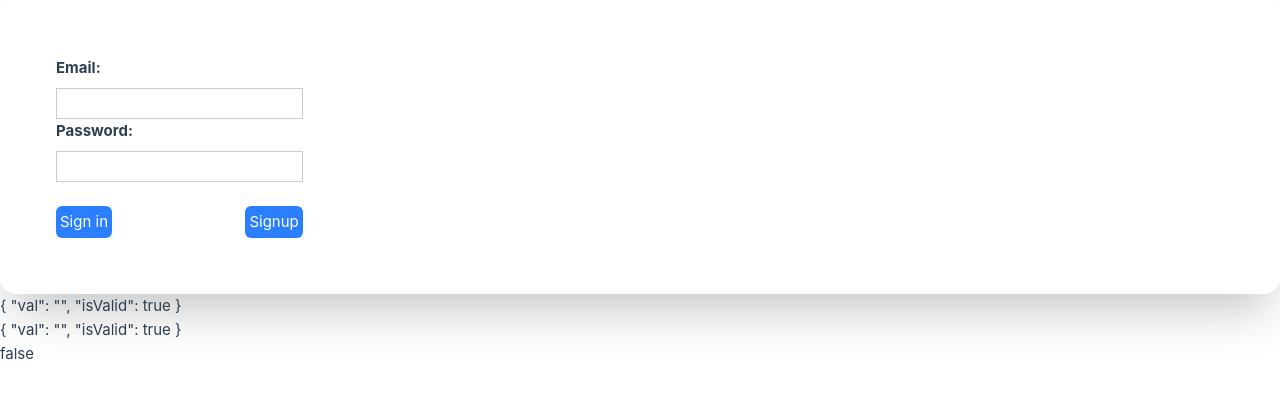
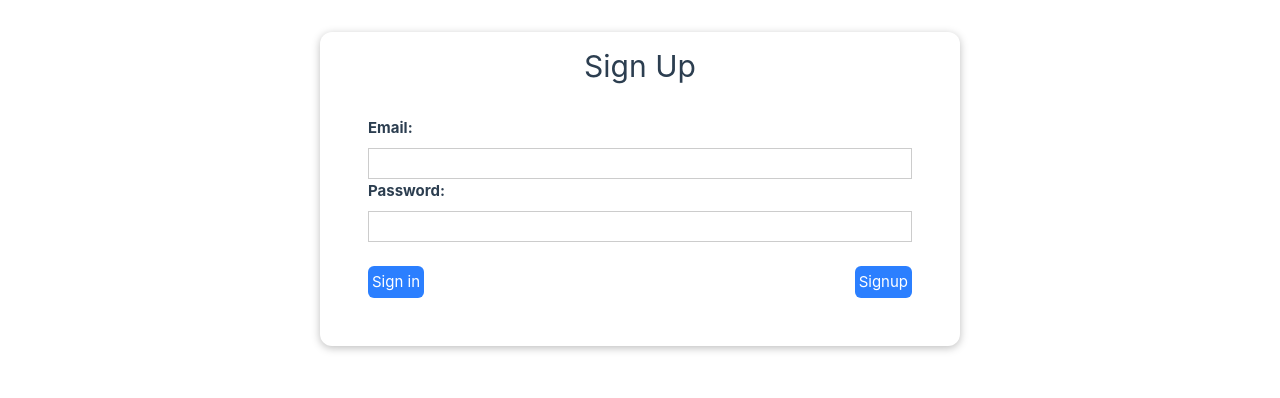
Before and after one commit to michael-adams-01/vue-todo, a Vue app: page /signup in a window 1280 px wide. Shown: the top 398 px of the page. Built offline with nearby package versions, Linux system fonts and the light colour scheme.

Commit message:
Add error handling and loading spinner to SignUp

```diff
--- a/src/views/SignIn.vue
+++ b/src/views/SignIn.vue
@@ -18,7 +18,7 @@
         </div>
       </form>
       <base-spinner v-if="isLoading"></base-spinner>
-      <h3 v-if="!!errorMessage" class="font-bold text-red-500">Error: {{ errorMessage }}</h3>
+      <h3 v-if="!!errorMessage" class="font-bold text-red-500">{{ errorMessage }}</h3>
     </base-card>
   </div>
 </template>
@@ -98,11 +98,6 @@ export default {
       this.isLoading = false
       await this.store.getTasks();
       this.$router.replace('/home');
-
-
-      // console.log(this.emailInput.isValid)
-      // console.log(this.passwordInput.isValid)
-      //this.$router.replace('/home');
     },
     clearError() {
       this.formIsInvalid = false;
--- a/src/views/SignUp.vue
+++ b/src/views/SignUp.vue
@@ -1,7 +1,7 @@
 <template>
   <div>
-    <div
-      class="flex flex-col p-6 m-3 space-y-10 bg-white rounded-2xl shadow-2xl md:flex-row md:space-y-0 md:space-x-10 md:m-0 m:p-16">
+    <base-card>
+      <h1 class="font-bold text-center text-3xl">Sign Up</h1>
       <form @submit.prevent="handleSubmit">
         <label for="email">Email: </label>
         <input @focus="clearError" v-model.trim="enteredEmail.val" class="border" type="email">
@@ -15,10 +15,9 @@
           <button class="bg-blue-500 p-1 font-bold text-white rounded-md">Signup</button>
         </div>
       </form>
-    </div>
-    <h1>{{ enteredEmail }}</h1>
-    <h1>{{ enteredPassword }}</h1>
-    <h1>{{ formisInvalid }}</h1>
+      <base-spinner v-if="isLoading"></base-spinner>
+      <h3 v-if="!!errorMessage" class="font-bold text-red-500">{{ errorMessage }}</h3>
+    </base-card>
   </div>
 </template>
 
@@ -40,6 +39,8 @@ export default {
         isValid: true,
       },
       formisInvalid: false,
+      isLoading: false,
+      errorMessage: '',
     }
   },
   methods: {
@@ -65,6 +66,9 @@ export default {
         return;
       }
 
+      try {
+
+        this.isLoading = true;
         const response = await fetch('https://identitytoolkit.googleapis.com/v1/accounts:signUp?key=AIzaSyDTy5Gbh2mmANhPJfq38cNcarnHRFGfaEM',
           {
             method: 'POST',
@@ -80,8 +84,22 @@ export default {
         const responseData = await response.json();
         this.store.userId = responseData.localId
 
-      console.log(responseData)
+        if (!response.ok) {
+          console.log("Response is not ok")
+          this.isLoading = false;
+          const error = new Error(responseData.error.message || 'There was an error signing up. Please try again')
+          this.errorMessage = error;
+          return;
+        }
 
+      } catch (error) {
+        console.log("There was an error", error)
+        this.errorMessage = error;
+        this.isLoading = false;
+        return;
+      }
+
+      this.isLoading = false;
       this.$router.replace('/home');
     },
   },
```
Lines whose indentation alone changed are shown as unchanged.
